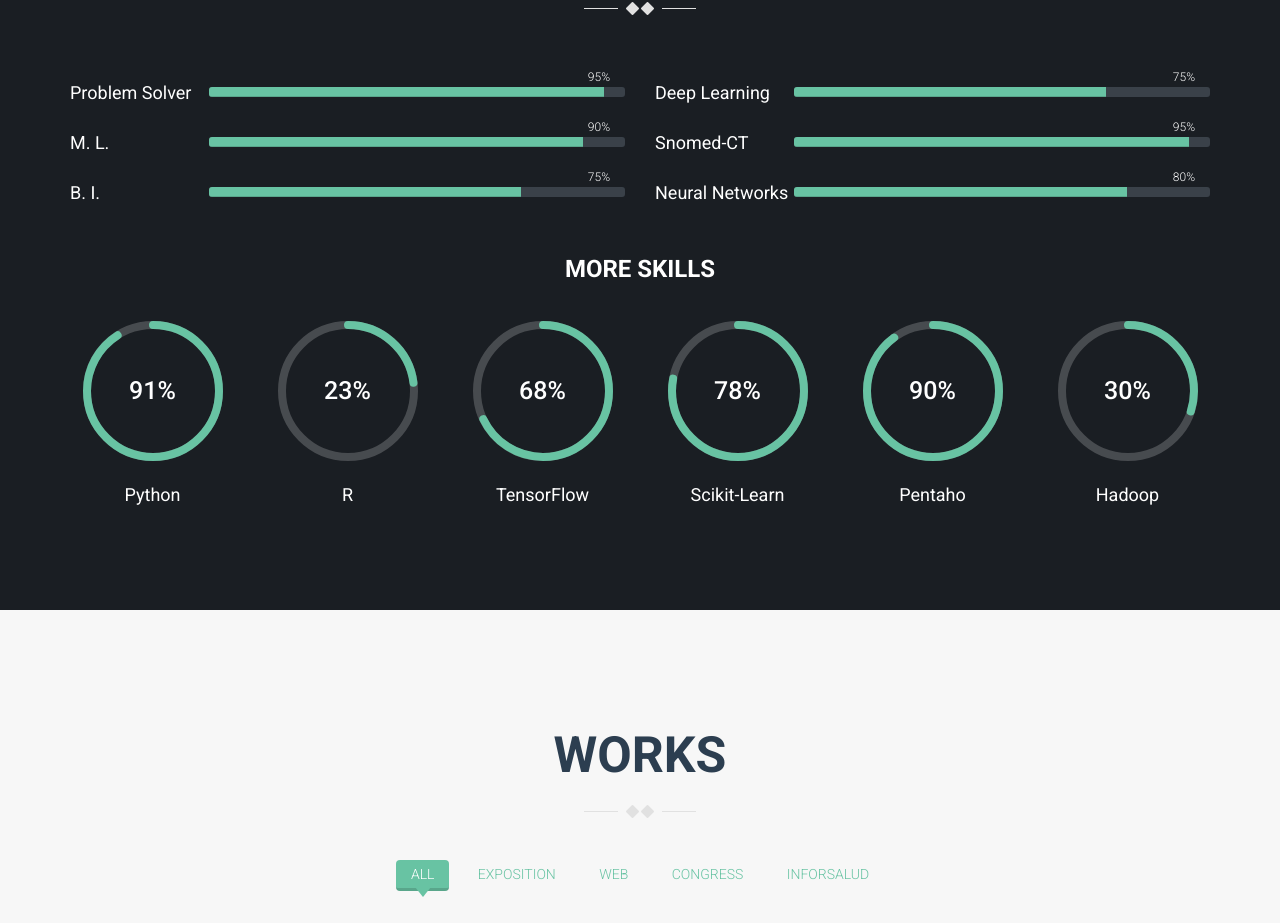
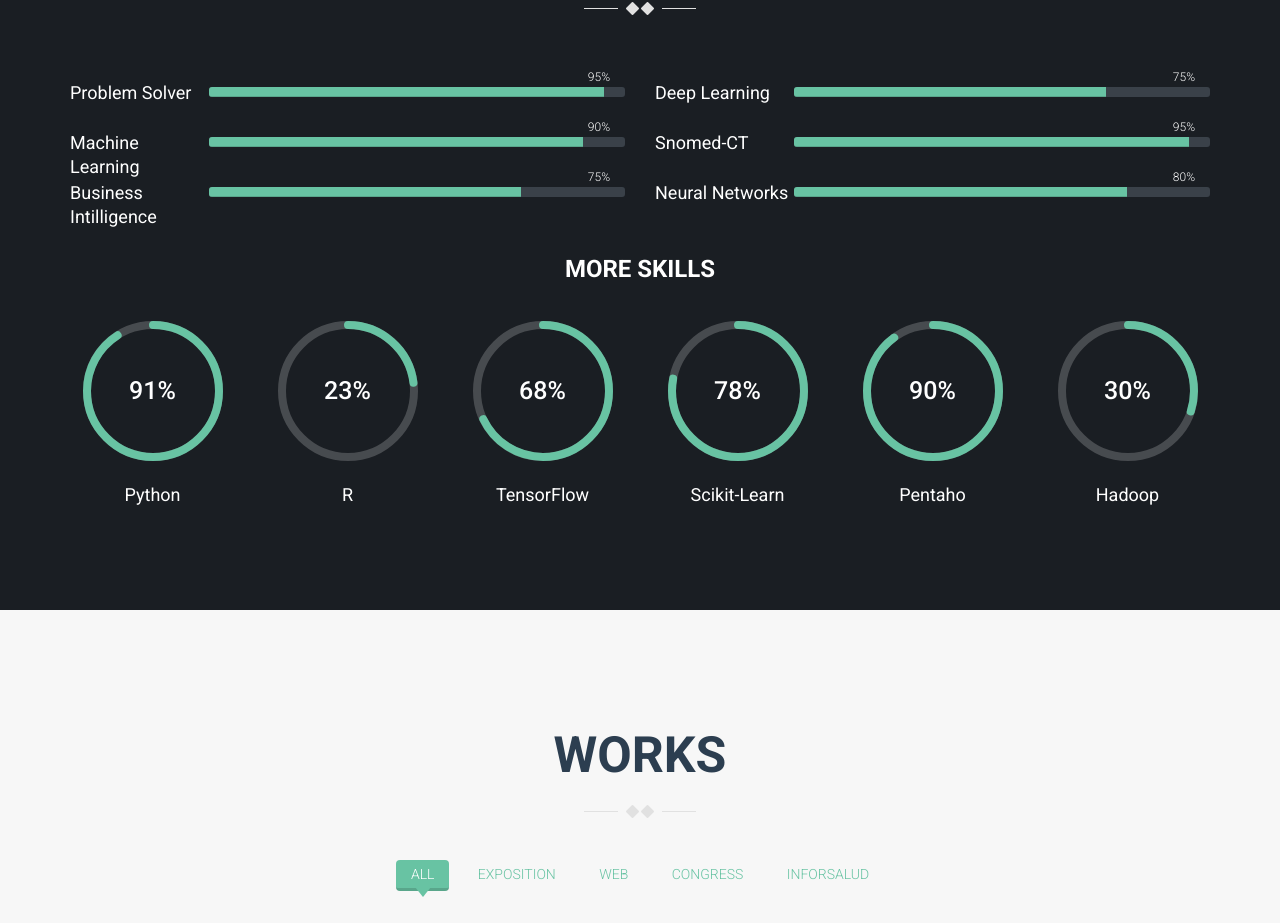
Before and after one commit to NachusS/nachuss.github.io, a plain HTML site: page index.html in a window 1280 px wide. Shown: the part 5675-6598 px from the top of the page. Drawn offline with Linux system fonts and the light colour scheme; some packages are replaced by stand-ins of ours; a script that the page names is missing.

Commit message:
update Skills

```diff
--- a/index.html
+++ b/index.html
@@ -419,14 +419,14 @@
             </div><!-- /.skill-progress -->
 
             <div class="skill-progress">
-              <div class="skill-title"><h3>M. L.</h3></div>
+              <div class="skill-title"><h3>Machine Learning</h3></div>
               <div class="progress">
                 <div class="progress-bar six-sec-ease-in-out" role="progressbar" aria-valuenow="90" aria-valuemin="0" aria-valuemax="100" ><span>90%</span>
                 </div>
               </div><!-- /.progress -->
             </div><!-- /.skill-progress -->
             <div class="skill-progress">
-              <div class="skill-title"><h3>B. I.</h3></div>
+              <div class="skill-title"><h3>Business Intilligence</h3></div>
               <div class="progress">
                 <div class="progress-bar six-sec-ease-in-out" role="progressbar" aria-valuenow="75" aria-valuemin="0" aria-valuemax="100" ><span>75%</span>
                 </div>
```
